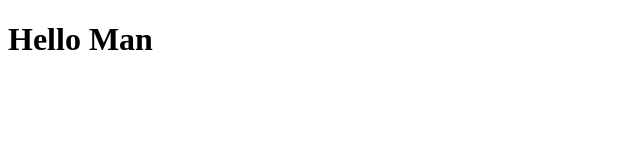
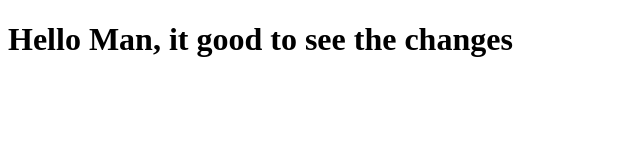
Before and after one commit to abhinavdemi/coursera-html, a plain HTML site: page site/index.html in a window 1280 px wide. Shown: the whole page, without its empty margins (0-640 px from the left). Drawn offline with Linux system fonts and the light colour scheme.

Commit message:
smaal change to the page

```diff
--- a/site/index.html
+++ b/site/index.html
@@ -4,6 +4,6 @@
 	<title>Hello Coursera</title>
 </head>
 <body>
-<h1>Hello Man</h1>
+<h1>Hello Man, it good to see the changes</h1>
 </body>
 </html>
```
